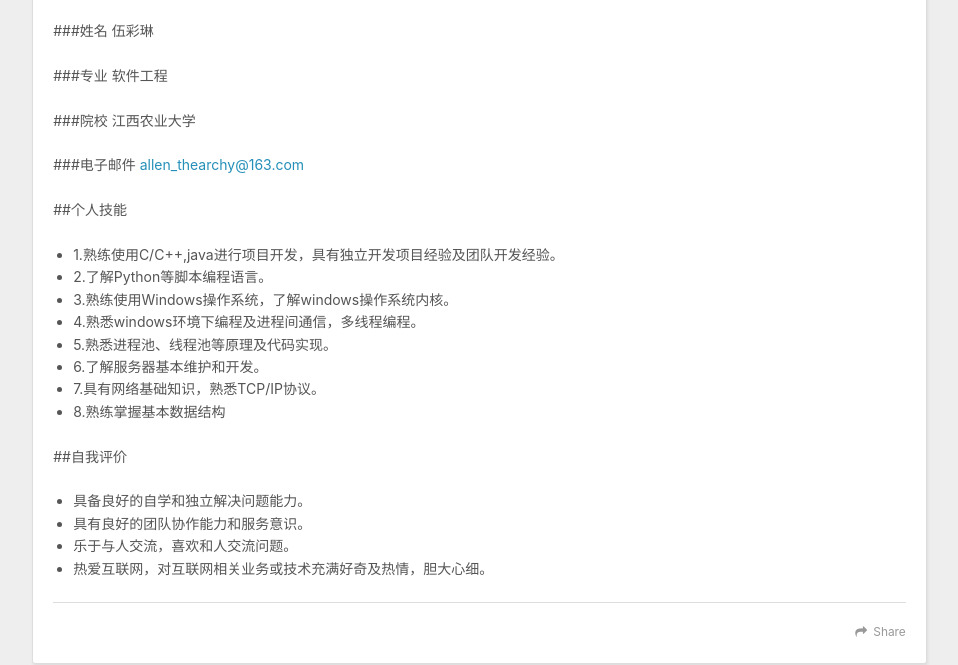
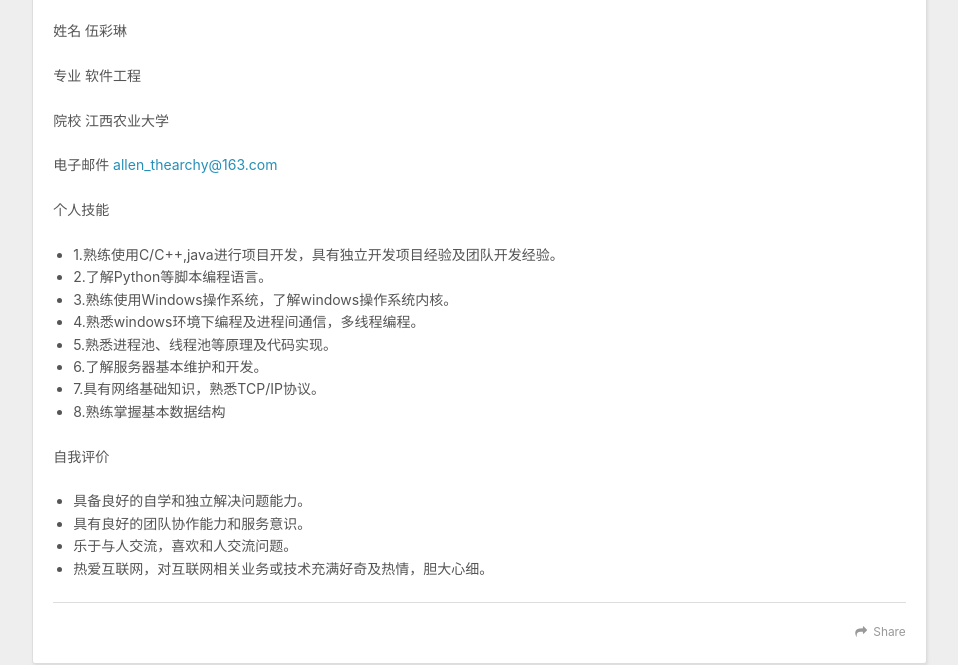
Before and after one commit to TuGengs/tugeng.github.io, a plain HTML site: page 2019/01/18/TG-CV/index.html in a window 1280 px wide. Shown: the part 1200-1865 px from the top of the page, without its empty margins (8-966 px from the left). Drawn offline with nearby package versions, Linux system fonts and the light colour scheme.

Commit message:
Site updated: 2019-01-20 11:00:51

```diff
--- a/2019/01/18/TG-CV/index.html
+++ b/2019/01/18/TG-CV/index.html
@@ -7,18 +7,18 @@
 
   <title>TG_CV | Team</title>
   <meta name="viewport" content="width=device-width, initial-scale=1, maximum-scale=1">
-  <meta name="description" content="##个人基本信息 ###姓名  伍彩琳 ###专业   软件工程 ###院校 江西农业大学 ###电子邮件  allen_thearchy@163.com ##个人技能  1.熟练使用C/C++,java进行项目开发，具有独立开发项目经验及团队开发经验。 2.了解Python等脚本编程语言。 3.熟练使用Windows操作系统，了解windows操作系统内核。 4.熟悉windows环境下编程及进">
+  <meta name="description" content="个人基本信息 姓名  伍彩琳 专业   软件工程 院校 江西农业大学 电子邮件  allen_thearchy@163.com 个人技能  1.熟练使用C/C++,java进行项目开发，具有独立开发项目经验及团队开发经验。 2.了解Python等脚本编程语言。 3.熟练使用Windows操作系统，了解windows操作系统内核。 4.熟悉windows环境下编程及进程间通信，多线程编程。 5.熟悉">
 <meta property="og:type" content="article">
 <meta property="og:title" content="TG_CV">
 <meta property="og:url" content="https://tugengs.github.io/tugeng.github.io/2019/01/18/TG-CV/index.html">
 <meta property="og:site_name" content="Team">
-<meta property="og:description" content="##个人基本信息 ###姓名  伍彩琳 ###专业   软件工程 ###院校 江西农业大学 ###电子邮件  allen_thearchy@163.com ##个人技能  1.熟练使用C/C++,java进行项目开发，具有独立开发项目经验及团队开发经验。 2.了解Python等脚本编程语言。 3.熟练使用Windows操作系统，了解windows操作系统内核。 4.熟悉windows环境下编程及进">
+<meta property="og:description" content="个人基本信息 姓名  伍彩琳 专业   软件工程 院校 江西农业大学 电子邮件  allen_thearchy@163.com 个人技能  1.熟练使用C/C++,java进行项目开发，具有独立开发项目经验及团队开发经验。 2.了解Python等脚本编程语言。 3.熟练使用Windows操作系统，了解windows操作系统内核。 4.熟悉windows环境下编程及进程间通信，多线程编程。 5.熟悉">
 <meta property="og:locale" content="default">
 <meta property="og:image" content="https://tugengs.github.io/tugeng.github.io/images/pic.jpeg">
-<meta property="og:updated_time" content="2019-01-20T02:57:59.000Z">
+<meta property="og:updated_time" content="2019-01-20T03:00:37.000Z">
 <meta name="twitter:card" content="summary">
 <meta name="twitter:title" content="TG_CV">
-<meta name="twitter:description" content="##个人基本信息 ###姓名  伍彩琳 ###专业   软件工程 ###院校 江西农业大学 ###电子邮件  allen_thearchy@163.com ##个人技能  1.熟练使用C/C++,java进行项目开发，具有独立开发项目经验及团队开发经验。 2.了解Python等脚本编程语言。 3.熟练使用Windows操作系统，了解windows操作系统内核。 4.熟悉windows环境下编程及进">
+<meta name="twitter:description" content="个人基本信息 姓名  伍彩琳 专业   软件工程 院校 江西农业大学 电子邮件  allen_thearchy@163.com 个人技能  1.熟练使用C/C++,java进行项目开发，具有独立开发项目经验及团队开发经验。 2.了解Python等脚本编程语言。 3.熟练使用Windows操作系统，了解windows操作系统内核。 4.熟悉windows环境下编程及进程间通信，多线程编程。 5.熟悉">
 <meta name="twitter:image" content="https://tugengs.github.io/tugeng.github.io/images/pic.jpeg">
 
     <link rel="alternate" href="/tugeng.github.io/atom.xml" title="Team" type="application/atom+xml">
@@ -88,12 +88,12 @@
 
     <div class="article-entry" itemprop="articleBody">
 
-        <p>##个人基本信息<br><img src="/tugeng.github.io/images/pic.jpeg" alt="" title="optional title"></p>
-<p>###姓名  伍彩琳</p>
-<p>###专业   软件工程</p>
-<p>###院校 江西农业大学</p>
-<p>###电子邮件  <a href="mailto:allen_thearchy@163.com" target="_blank" rel="noopener">allen_thearchy@163.com</a></p>
-<p>##个人技能</p>
+        <p>个人基本信息<br><img src="/tugeng.github.io/images/pic.jpeg" alt="" title="optional title"></p>
+<p>姓名  伍彩琳</p>
+<p>专业   软件工程</p>
+<p>院校 江西农业大学</p>
+<p>电子邮件  <a href="mailto:allen_thearchy@163.com" target="_blank" rel="noopener">allen_thearchy@163.com</a></p>
+<p>个人技能</p>
 <ul>
 <li>1.熟练使用C/C++,java进行项目开发，具有独立开发项目经验及团队开发经验。</li>
 <li>2.了解Python等脚本编程语言。</li>
@@ -104,7 +104,7 @@
 <li>7.具有网络基础知识，熟悉TCP/IP协议。</li>
 <li>8.熟练掌握基本数据结构</li>
 </ul>
-<p>##自我评价</p>
+<p>自我评价</p>
 <ul>
 <li>具备良好的自学和独立解决问题能力。</li>
 <li>具有良好的团队协作能力和服务意识。</li>
```
Also changed, not shown: index.html (+7 -7 lines).
